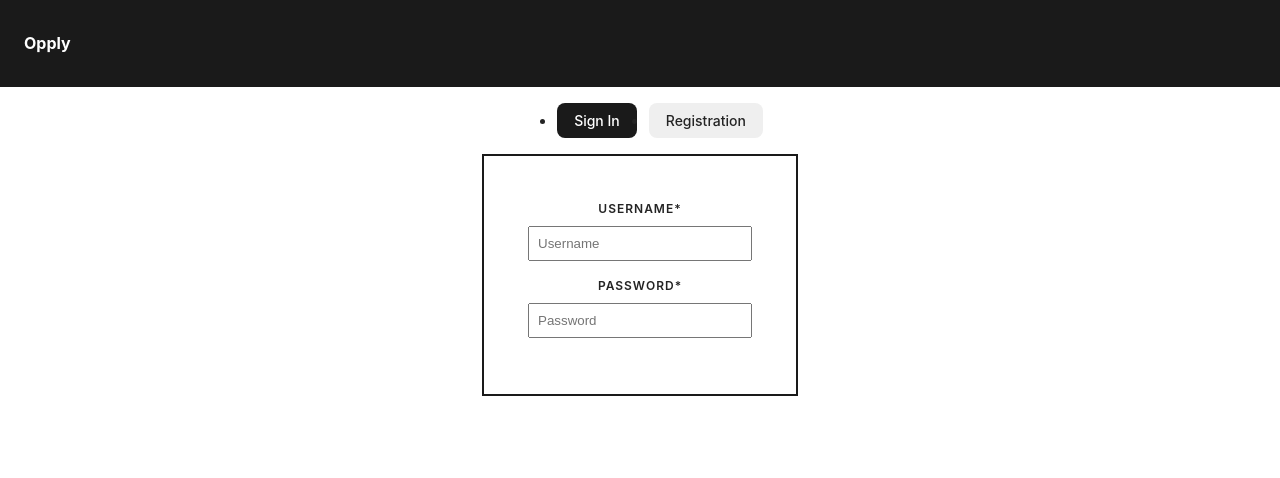
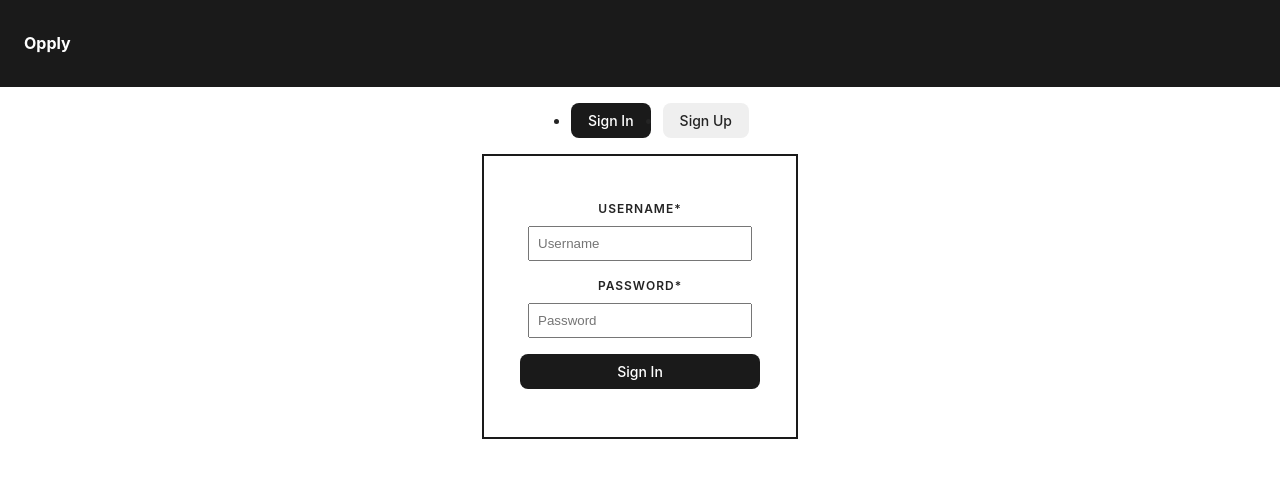
Before and after one commit to mkolsv/opply, a Vue app: page / in a window 1280 px wide. Shown: the top 478 px of the page. Built offline with nearby package versions, Linux system fonts and the light colour scheme.

Commit message:
sign in forms updates

```diff
--- a/src/components/auth/AuthPage.vue
+++ b/src/components/auth/AuthPage.vue
@@ -4,8 +4,8 @@
             <Tab title="Sign In">
                 <SignIn />
             </Tab>
-            <Tab title="Registration">
-                <Registration />
+            <Tab title="Sign Up">
+                <SignUp />
             </Tab>
         </Tabs>
     </section>
@@ -14,6 +14,6 @@
 <script setup lang="ts">
 import Tabs from '../shared/tabs/Tabs.vue';
 import Tab from '../shared/tabs/Tab.vue';
-import SignIn from './signIn/SignIn.vue';
-import Registration from './registration/Registration.vue';
+import { SignIn } from './signIn';
+import { SignUp } from './signUp';
 </script>
--- a/src/components/auth/index.ts
+++ b/src/components/auth/index.ts
@@ -0,0 +1 @@
+export { default as AuthPage } from './AuthPage.vue';
--- /dev/null
+++ b/src/components/auth/signIn/index.ts
@@ -0,0 +1 @@
+export { default as SignIn } from './SignIn.vue';
--- /dev/null
+++ b/src/components/auth/signUp/index.ts
@@ -0,0 +1 @@
+export { default as SignUp } from './SignUp.vue';
--- a/src/components/shared/index.ts
+++ b/src/components/shared/index.ts
@@ -1 +1,2 @@
 export { default as TextField } from './TextField.vue';
+export { default as Button } from './Button.vue';
--- a/src/components/shared/tabs/Tab.vue
+++ b/src/components/shared/tabs/Tab.vue
@@ -16,7 +16,3 @@ const props = defineProps({
 
 const selectedTitle = inject('selectedTitle');
 </script>
-
-<style scoped>
-
-</style>
--- a/src/components/shared/tabs/Tabs.vue
+++ b/src/components/shared/tabs/Tabs.vue
@@ -44,10 +44,6 @@ provide('selectedTitle', selectedTitle);
     gap: 12px;
 }
 
-.tabs__item {
-
-}
-
 .tabs__item-button--selected {
     background-color: var(--background-color-secondary);
     color: var(--text-color-secondary);
--- a/src/styles/shared.css
+++ b/src/styles/shared.css
@@ -24,7 +24,3 @@
     color: var(--text-color-error);
     padding-top: 12px;
 }
-
-.button__submit {
-    margin-top: 8px;
-}
--- a/src/styles/variables.css
+++ b/src/styles/variables.css
@@ -9,6 +9,9 @@
     --link-color-secondary: #FFF;
     --link-color-hover: #535BF2;
 
+    /* Button */
+    --background-color-primary: #1A1A1A;
+
     /* Background */
     --background-color-secondary: #1A1A1A;
     --background-color-accent: #7A34FF;
```
